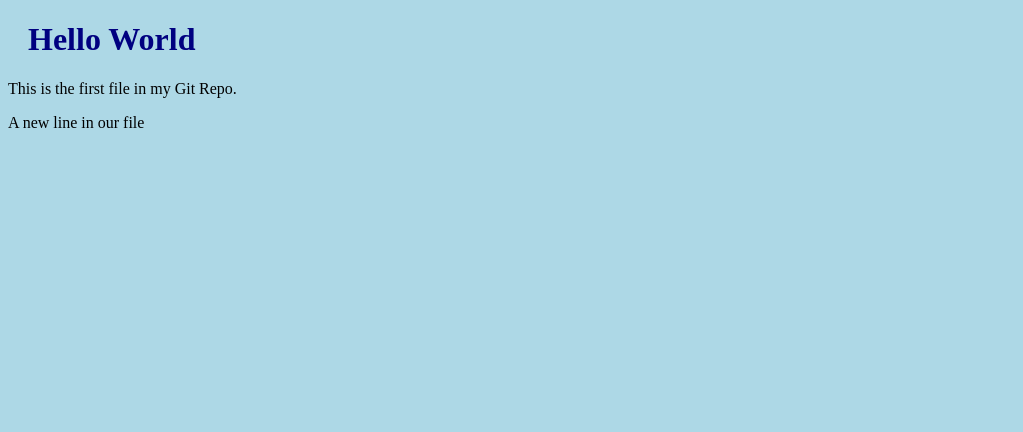
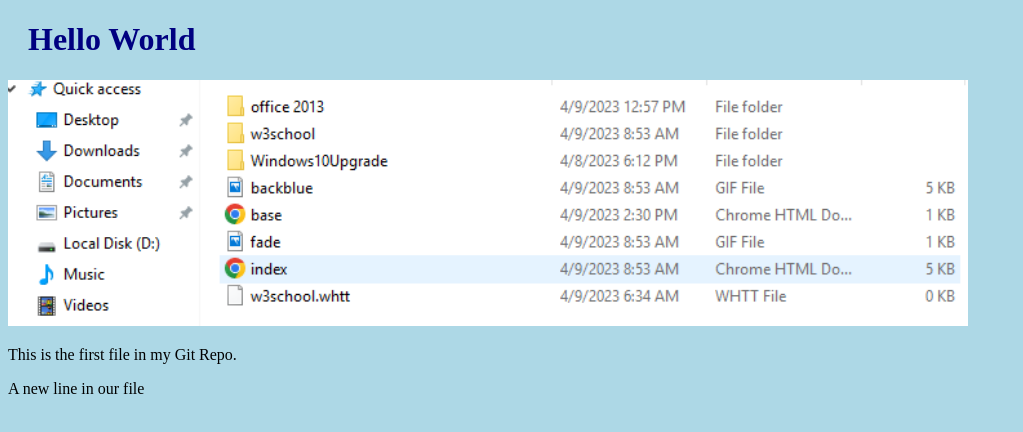
Before and after one commit to Alirazaabc/hello-world, a plain HTML site: page index.html in a window 1280 px wide. Shown: the whole page, without its empty margins (0-1023 px from the left). Drawn offline with Linux system fonts and the light colour scheme.

Commit message:
Added image to Hello World

```diff
--- a/index.html
+++ b/index.html
@@ -7,6 +7,8 @@
 <body>
 
 <h1>Hello World</h1>
+<div><img src="image_hello_world.png" alt="Hello World from space"
+style="width:100%;max-width:960px"></div>
 <P>This is the first file in my Git Repo.</p>
 <p>A new line in our file</p>
 
```
Also changed, not shown: image_hello_world.PNG (added).
